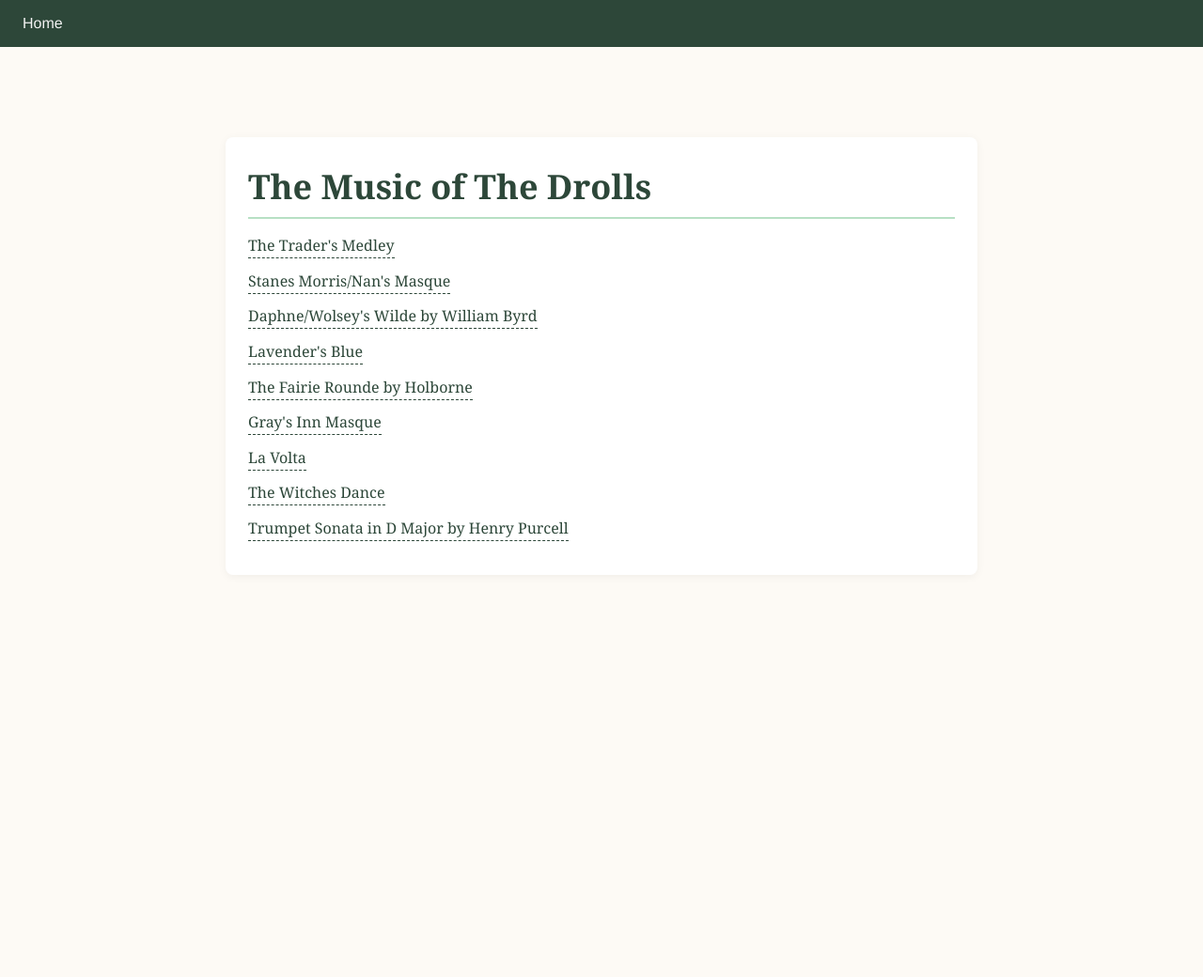
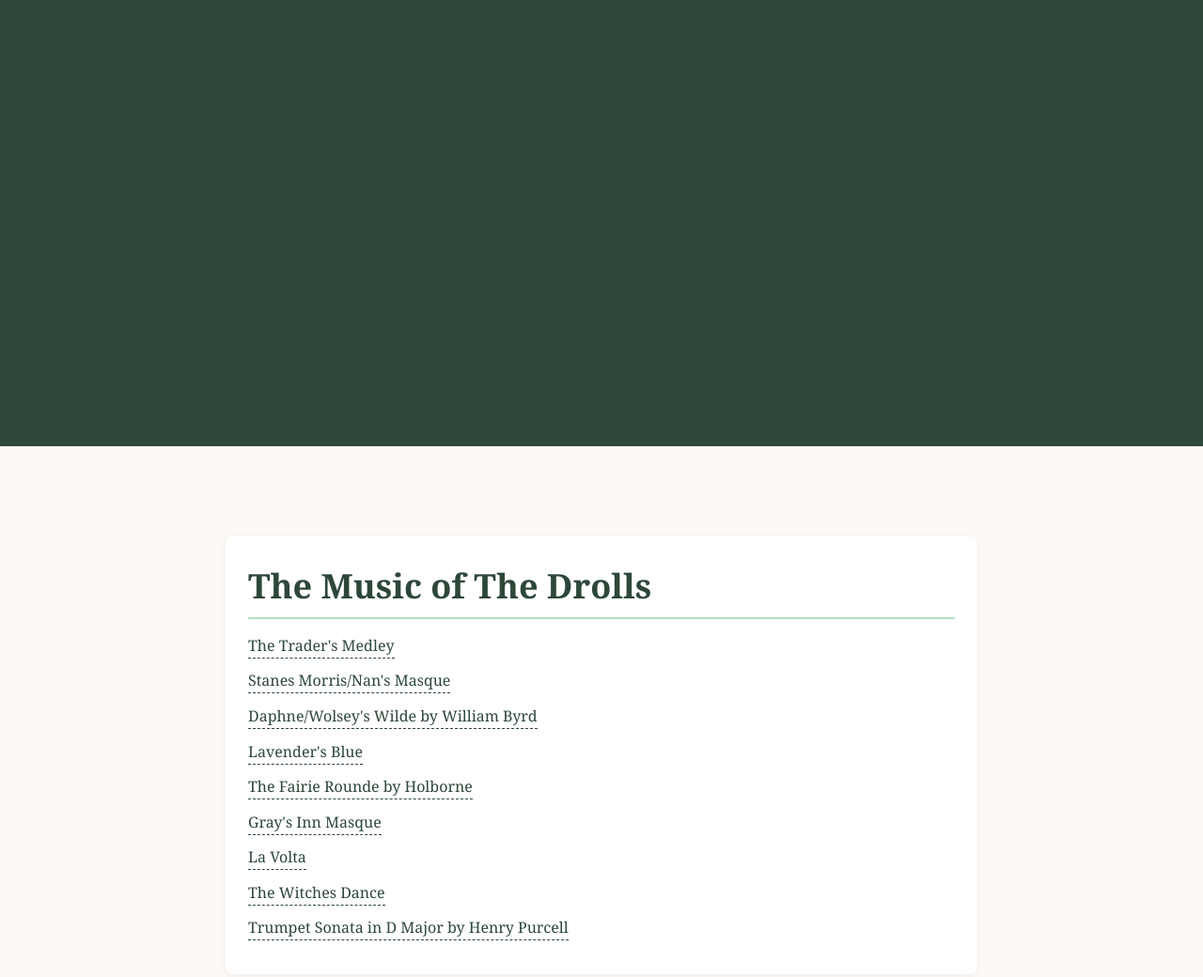
Before and after one commit to alyssalb/TheDrollsDramaturgyUCF, a plain HTML site: page pages/the-music-of-the-drolls.html in a window 1280 px wide. Shown: the whole page at 94% size. Before the commit the page ends 800 px from the top, so only its background shows below. Drawn offline with Linux system fonts and the light colour scheme; files that its build step writes are made by us from their sources.

Commit message:
Update the-music-of-the-drolls.html

```diff
--- a/pages/the-music-of-the-drolls.html
+++ b/pages/the-music-of-the-drolls.html
@@ -7,10 +7,22 @@
   <link rel="stylesheet" href="style.css" />
 </head>
 <body>
-  <nav>
-    <a href="index.html">Home</a>
-    <!-- Add links to other pages here -->
-  </nav>
+      <nav>
+        <ul>
+          <li><a href="index.html">Home</a></li>
+          <li><a href="pages/dramaturgs-note.html">Dramaturg's Note</a></li>
+          <li><a href="pages/table-of-contents.html">Table of Contents</a></li>
+          <li><a href="pages/about-the-playwright.html">About the Playwright</a></li>
+          <li><a href="pages/introduction-to-drolls.html">Introduction to Drolls</a></li>
+          <li><a href="pages/historical-context-puritan-rule-and-artistic-suppression.html">Historical Context: Puritan Rule and Artistic Suppression</a></li>
+          <li><a href="pages/a-map-of-the-play.html">A Map of the Play</a></li>
+          <li><a href="pages/the-music-of-the-drolls.html" class="current">The Music of The Drolls</a></li>
+          <li><a href="pages/shakespeares-plays-in-the-drolls.html">Shakespeare's Plays in The Drolls</a></li>
+          <li><a href="pages/glossary.html">Glossary</a></li>
+          <li><a href="pages/key-themes-and-guiding-questions.html">Key Themes and Guiding Questions</a></li>
+          <li><a href="pages/packet-bibliography.html">Packet Bibliography</a></li>
+        </ul>
+      </nav>
 
   <main class="container">
     <h1>The Music of The Drolls</h1>
```
